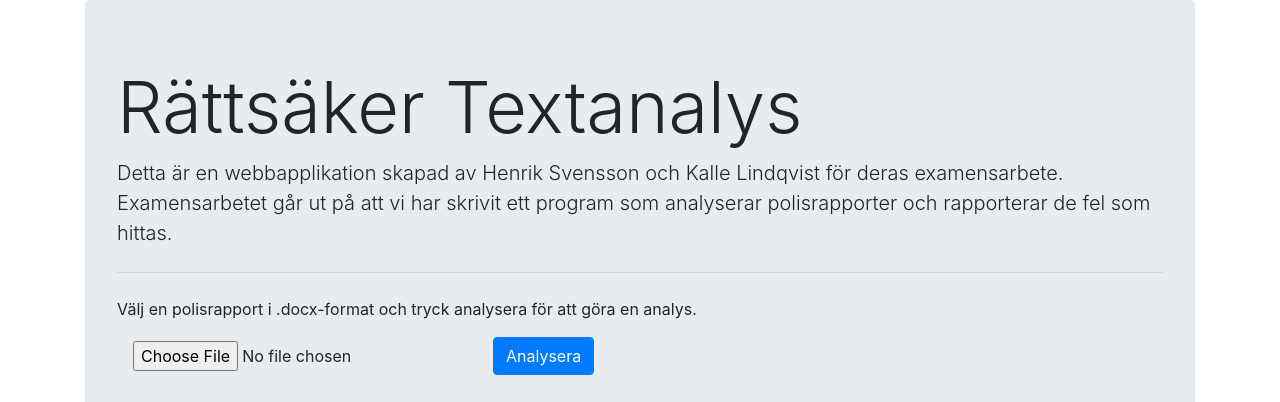
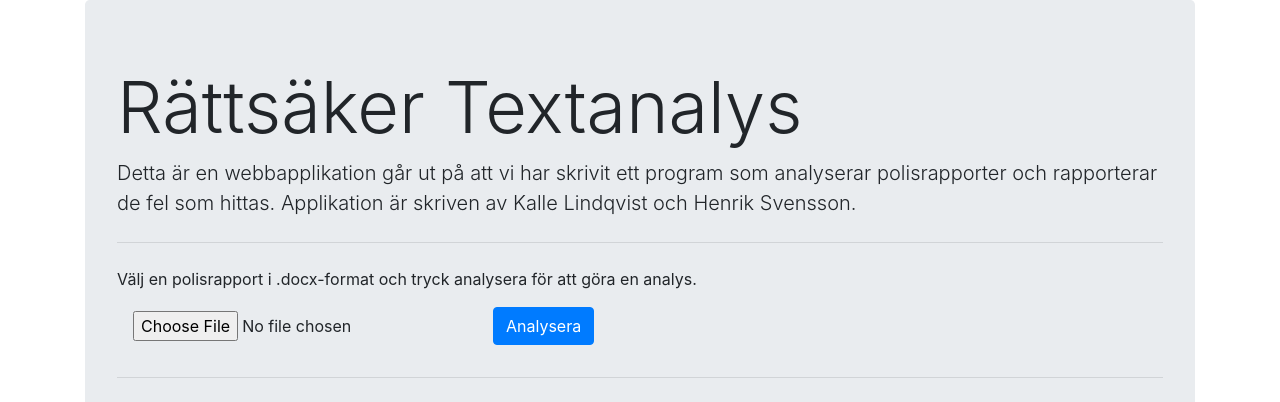
Before and after one commit to ellakk/textanalys, a Flask app: page / in a window 1280 px wide. Shown: the top 402 px of the page. Run offline with Flask 2, Linux system fonts and the light colour scheme; some libraries are stand-ins or nearby versions.

Commit message:
Fix some spelling errors

```diff
--- a/src/analyzer.py
+++ b/src/analyzer.py
@@ -192,7 +192,7 @@ class Analyzer:
         for headline in self.document:
             if not headline.isupper():
                 self.add_error(
-                    f"Rubriken {headline} är inte skriven i varsaler", headline
+                    f"Rubriken {headline} är inte skriven i versaler", headline
                 )
 
     def test_headlines_required(self):
--- a/templates/index.html
+++ b/templates/index.html
@@ -20,10 +20,9 @@
   <div class="container">
     <div class="jumbotron">
       <h1 class="display-3">Rättsäker Textanalys</h1>
-      <p class="lead">Detta är en webbapplikation skapad av Henrik Svensson och
-      Kalle Lindqvist för deras examensarbete.
-      Examensarbetet går ut på att vi har skrivit ett program som analyserar
-      polisrapporter och rapporterar de fel som hittas.</p>
+      <p class="lead">Detta är en webbapplikation går ut på att vi har skrivit
+      ett program som analyserar polisrapporter och rapporterar de fel som
+      hittas. Applikation är skriven av Kalle Lindqvist och Henrik Svensson.</p>
       <hr class="my-4">
       <p>Välj en polisrapport i .docx-format och tryck analysera för att göra en analys.</p>
       <p class="lead">
```
